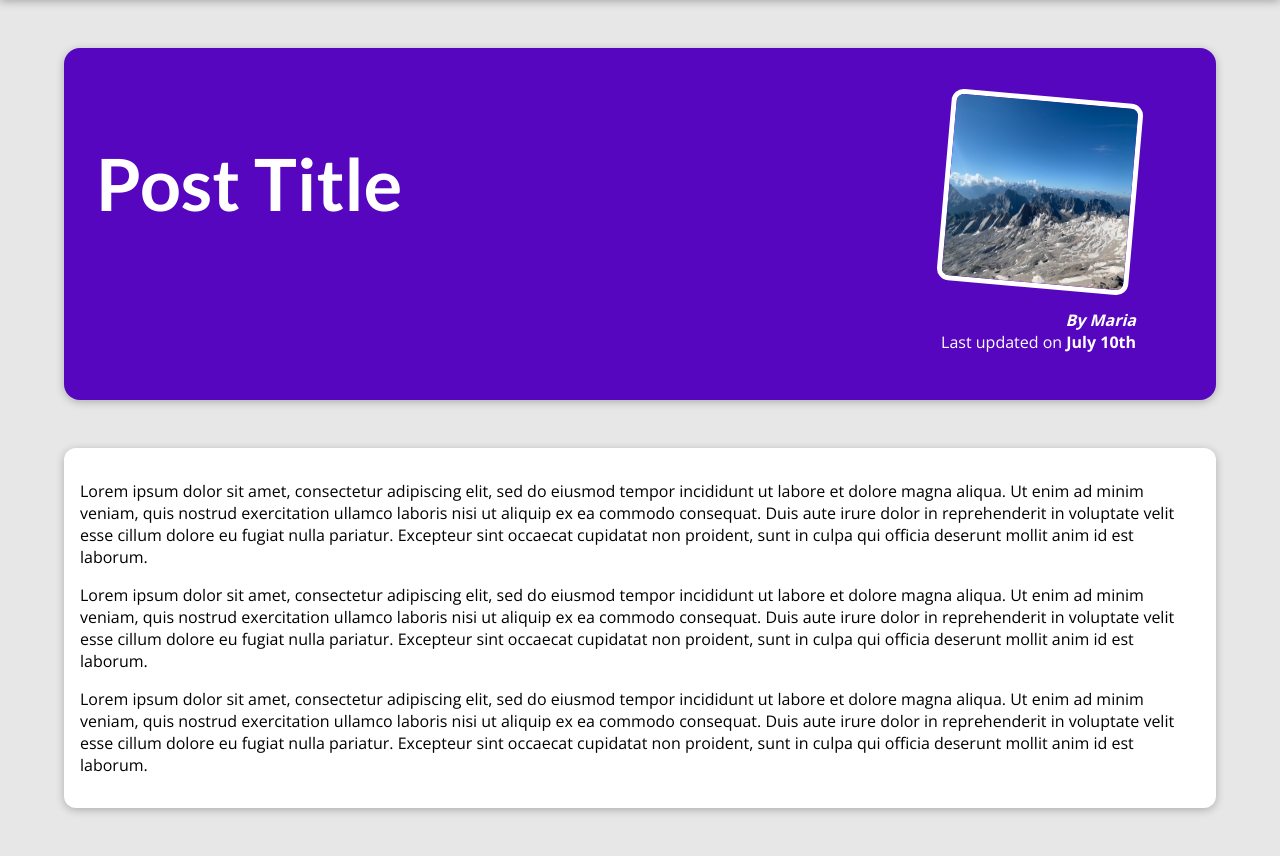
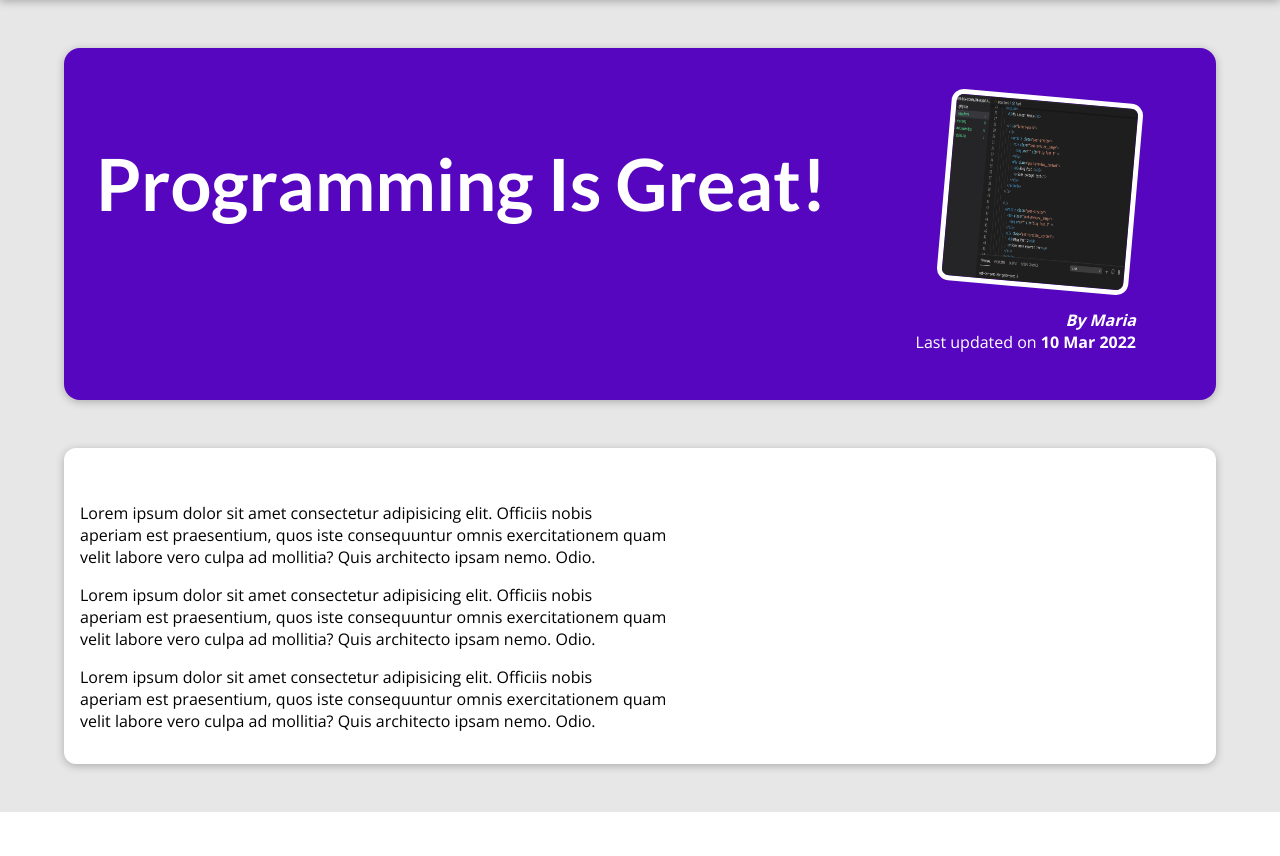
Before and after one commit to midimitrova/Django-Project-Building-A-Blog, a Django app: page /posts/programming-is-fun/ in a window 1280 px wide. Shown: the part 80-936 px from the top of the page. After the commit the page ends 892 px from the top, so only its background shows below. Run offline with Django 4.2, Linux system fonts and the light colour scheme.

Commit message:
Add first steps of my blog project - views, html and css files, 404 html file

```diff
--- a/my_site/my_site/blog/templates/blog/post-detail.html
+++ b/my_site/my_site/blog/templates/blog/post-detail.html
@@ -3,7 +3,7 @@
 
 
 {% block title %}
-    This Post Title
+    {{ post.title }}
 {% endblock %}
 
 
@@ -13,38 +13,18 @@
 
 {% block content %}
     <section id="summary">
-        <h2>Post Title</h2>
+        <h2>{{ post.title }}</h2>
         <article>
-            <img src="{% static 'blog/images/mountains.jpg' %}" alt="Post Title">
-            <address>By Maria</address>
+            <img src="{% static 'blog/images/'|add:post.image %}" alt={{ post.title }}>
+            <address>By {{ post.author }}</address>
             <div>
                 Last updated on
-                <time>July 10th</time>
+                <time>{{ post.date|date:'d M Y'}}</time>
             </div>
         </article>
     </section>
 
     <main>
-        <p>
-            Lorem ipsum dolor sit amet, consectetur adipiscing elit, sed do eiusmod tempor incididunt ut labore et
-            dolore magna aliqua. Ut enim ad minim veniam, quis nostrud exercitation ullamco laboris nisi ut aliquip ex
-            ea commodo consequat. Duis aute irure dolor in reprehenderit in voluptate velit esse cillum dolore eu fugiat
-            nulla pariatur. Excepteur sint occaecat cupidatat non proident, sunt in culpa qui officia deserunt mollit
-            anim id est laborum.
-        </p>
-        <p>
-            Lorem ipsum dolor sit amet, consectetur adipiscing elit, sed do eiusmod tempor incididunt ut labore et
-            dolore magna aliqua. Ut enim ad minim veniam, quis nostrud exercitation ullamco laboris nisi ut aliquip ex
-            ea commodo consequat. Duis aute irure dolor in reprehenderit in voluptate velit esse cillum dolore eu fugiat
-            nulla pariatur. Excepteur sint occaecat cupidatat non proident, sunt in culpa qui officia deserunt mollit
-            anim id est laborum.
-        </p>
-        <p>
-            Lorem ipsum dolor sit amet, consectetur adipiscing elit, sed do eiusmod tempor incididunt ut labore et
-            dolore magna aliqua. Ut enim ad minim veniam, quis nostrud exercitation ullamco laboris nisi ut aliquip ex
-            ea commodo consequat. Duis aute irure dolor in reprehenderit in voluptate velit esse cillum dolore eu fugiat
-            nulla pariatur. Excepteur sint occaecat cupidatat non proident, sunt in culpa qui officia deserunt mollit
-            anim id est laborum.
-        </p>
+        {{ post.content|linebreaks }}
     </main>
 {% endblock %}
--- a/my_site/my_site/blog/views.py
+++ b/my_site/my_site/blog/views.py
@@ -82,8 +82,13 @@
 
 
 def posts(request):
-    return render(request, 'blog/all-posts.html')
+    return render(request, 'blog/all-posts.html', {
+        'all_posts': all_posts
+    })
 
 
 def post_detail(request, slug):
-    return render(request, 'blog/post-detail.html')
+    identified_post = next(post for post in all_posts if post['slug'] == slug)
+    return render(request, 'blog/post-detail.html', {
+        'post': identified_post
+    })
```
Also changed, not shown: my_site/my_site/blog/templates/blog/all-posts.html (+3 -6 lines), my_site/templates/404.html (added, +10 -0 lines).
